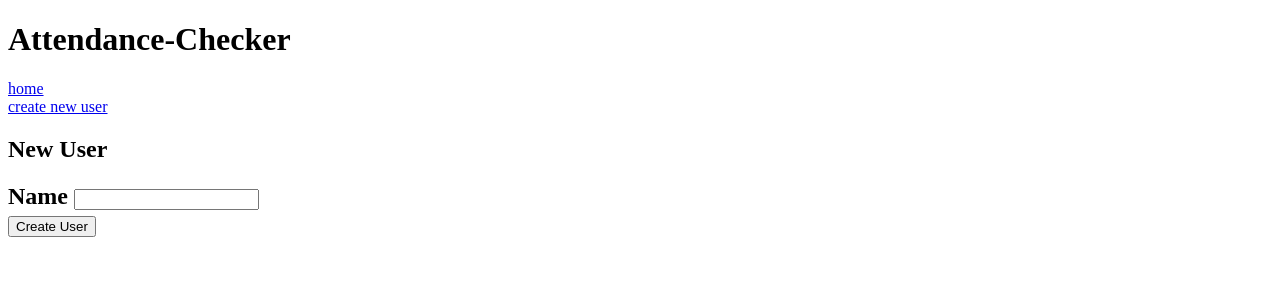
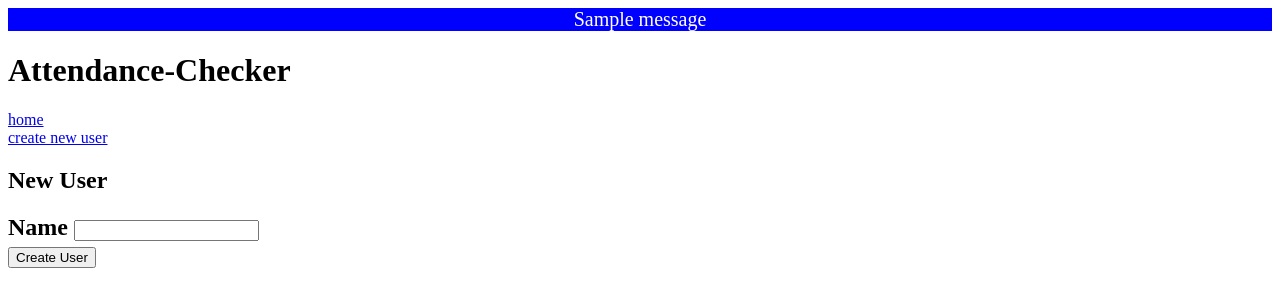
Before and after one commit to kyutech-programming-club/attendance-checker, a Flask app: page /users/create in a window 1280 px wide. Shown: the top 307 px of the page. Run offline with Flask 2, Linux system fonts and the light colour scheme; tables that the repository leaves empty hold one stand-in row (values such as "Sample post"); one stand-in notice (Sample message) is shown.

Commit message:
Add flash message

```diff
--- a/main/static/style.css
+++ b/main/static/style.css
@@ -0,0 +1,6 @@
+.flash {
+  color: white;
+  background-color: blue;
+  text-align: center;
+  font-size: 20px;
+}
--- a/main/templates/layout.html
+++ b/main/templates/layout.html
@@ -3,6 +3,9 @@
 <title>Attendance-Checker</title>
 <link rel=stylesheet type=text/css href="{{ url_for('static', filename='style.css') }}">
 <div class=page>
+  {% for message in get_flashed_messages() %}
+    <div class=flash>{{ message }}</div>
+  {% endfor %}
   <h1>Attendance-Checker</h1>
   <a href="{{ url_for('index') }}">home</a><br>
   <a href="{{ url_for('new_user') }}">create new user</a>
--- a/main/views.py
+++ b/main/views.py
@@ -7,6 +7,7 @@ def save_user(user_name):
     db.session.add(user)
     db.session.commit()
     print("save new user:", user_name)
+    flash("save new user successfully")
 
 @app.route('/')
 def index():
```
